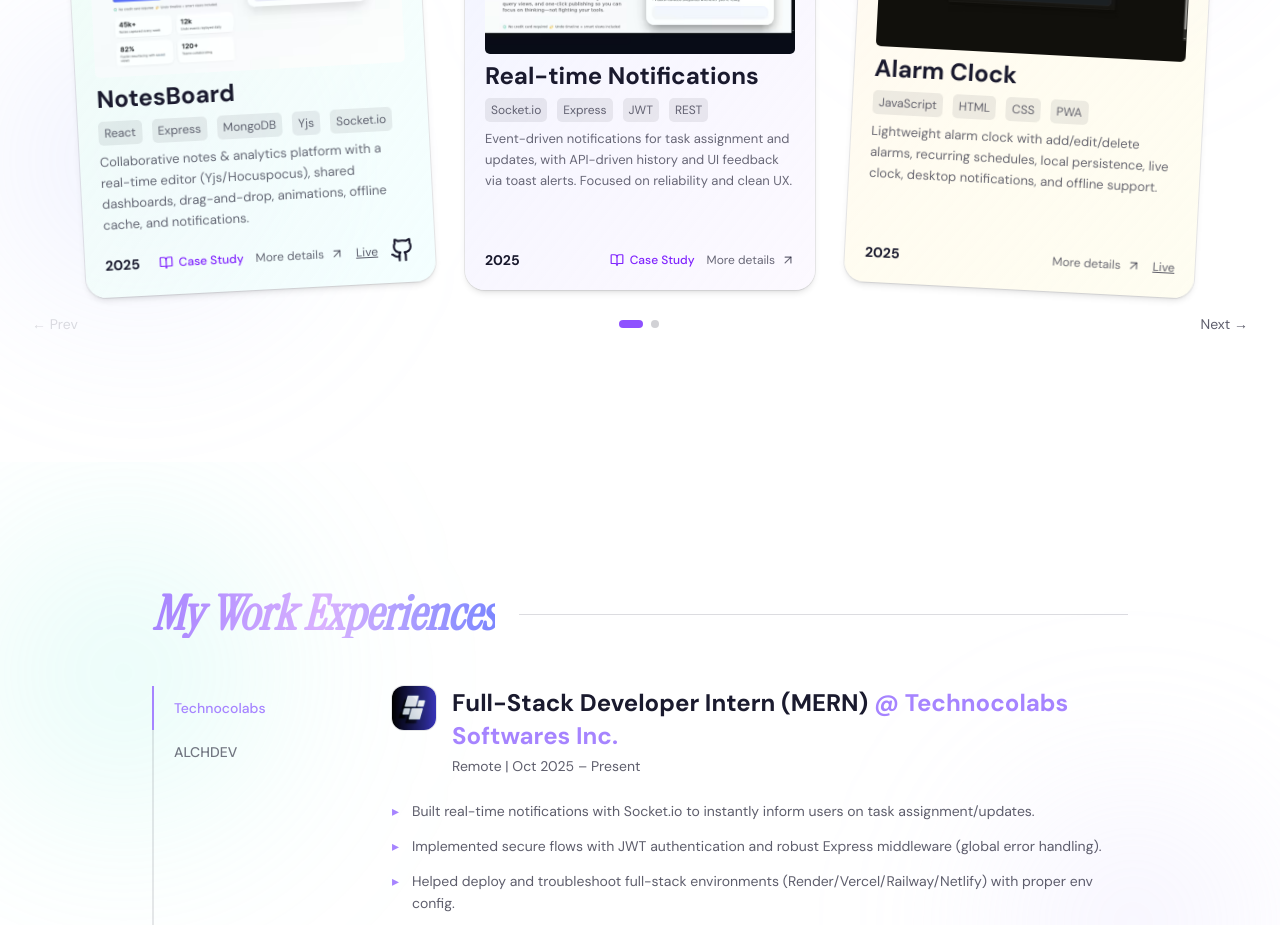
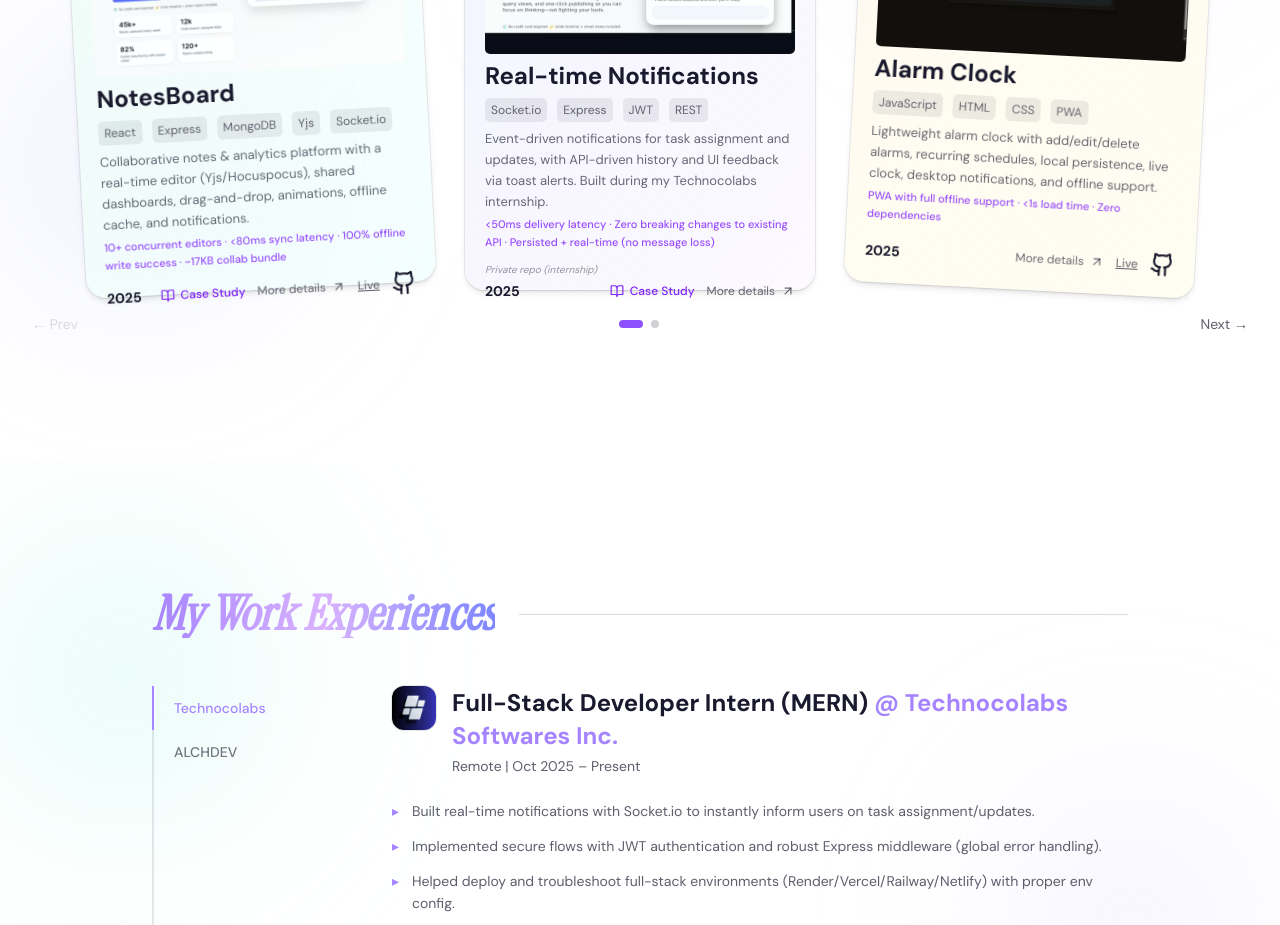
Before and after one commit to redaalch/myPortfolio, a React (Vite) app: page / in a window 1280 px wide. Shown: the part 1200-2125 px from the top of the page. Built offline with nearby package versions, Linux system fonts and the light colour scheme.

Commit message:
feat: enhance case studies and projects data with impact descriptions, add repo notes, and improve navigation button styles

```diff
--- a/src/data/case-studies.ts
+++ b/src/data/case-studies.ts
@@ -196,7 +196,9 @@
       "Perfect Lighthouse accessibility score (skip-link, focus-visible, semantic HTML, ARIA labels)",
       "SEO: canonical URL, Open Graph, Twitter Card, JSON-LD Person schema — all server-rendered in the HTML shell",
       "Zero CMS dependency — content lives in TypeScript data files for type-safety and instant rebuilds",
+      "Contact form must work without a custom backend — no server to maintain",
       "CI must block broken deploys: lint, typecheck, and Lighthouse budgets run before every merge",
+      "Secrets (API keys) must stay out of the git repo while still being available at build time",
       "Bundle must stay lean — no heavy UI library; Tailwind v4 + Lucide icons only",
     ],
     architectureSections: [
@@ -241,9 +243,14 @@
           "The homepage layers an abstract textured background (abstract-bg.jpg) under a semi-transparent overlay, floating glow orbs (CSS radial-gradient + keyframe drift), and rising bubble spans with randomised sizes, positions, and durations. These purely decorative elements are marked aria-hidden and add depth without affecting performance or accessibility.",
       },
       {
+        heading: "Contact Form",
+        content:
+          "The contact form submits to Web3Forms via a simple POST with FormData — no backend needed. The API key is stored in a .env file locally (VITE_WEB3FORMS_KEY) and injected at build time via a GitHub Actions repository secret. This keeps the key out of version control while allowing the CI pipeline to bake it into the production bundle.",
+      },
+      {
         heading: "CI / CD Pipeline",
         content:
-          "GitHub Actions workflow: npm ci → ESLint → tsc --noEmit → vite build → Lighthouse CI (performance ≥ 0.9, CLS < 0.1). Dependabot keeps npm and Actions dependencies fresh weekly. CodeQL scans JavaScript/TypeScript on every push for security vulnerabilities. Deployment is automatic to GitHub Pages with a custom domain (remyportfolio.me).",
+          "GitHub Actions workflow: npm ci → ESLint → tsc --noEmit → vite build (with VITE_WEB3FORMS_KEY from repo secrets) → Lighthouse CI (performance ≥ 0.9, CLS < 0.1). Dependabot keeps npm and Actions dependencies fresh weekly. CodeQL scans JavaScript/TypeScript on every push for security vulnerabilities. Deployment is automatic to GitHub Pages with a custom domain (remyportfolio.me).",
       },
     ],
     keyDecisions: [
@@ -273,6 +280,12 @@
         answer:
           "The existing scroll-reveal hook only controls CSS opacity/transform — the JS and component tree still ship upfront. React.lazy() with Suspense actually defers parsing and evaluation of each section's code until React tries to render it. Combined, the user sees a smooth reveal animation while the browser does less work on first load.",
       },
+      {
+        question:
+          "Why Web3Forms over EmailJS or a custom backend for the contact form?",
+        answer:
+          "Web3Forms requires zero dependencies — just a fetch POST with FormData. EmailJS needs an SDK and exposes more config. A custom backend (e.g. Express + Nodemailer) means another service to maintain and deploy. For a single contact form, Web3Forms is the simplest correct solution: one API key, one HTTP call, emails forwarded to my inbox.",
+      },
     ],
     outcomes: [
       { label: "Lighthouse Performance", value: "95+" },
@@ -280,6 +293,7 @@
       { label: "Initial JS payload", value: "~84 KB gzip" },
       { label: "Hero image size", value: "5–15 KB (AVIF)" },
       { label: "Accessibility score", value: "100" },
+      { label: "Contact form", value: "Web3Forms (no backend)" },
       { label: "Code-split chunks", value: "6 lazy sections" },
       {
         label: "Page transitions",
--- a/src/data/projects.ts
+++ b/src/data/projects.ts
@@ -7,11 +7,13 @@
   slug: string;
   title: string;
   description: string;
+  impact: string;
   about: string[];
   tags: string[];
   year: string;
   repoUrl?: string;
   liveUrl?: string;
+  repoNote?: string;
   image?: string;
   color: string;
   lightColor: string;
@@ -24,6 +26,8 @@
     title: "NotesBoard",
     description:
       "Collaborative notes & analytics platform with a real-time editor (Yjs/Hocuspocus), shared dashboards, drag-and-drop, animations, offline cache, and notifications.",
+    impact:
+      "10+ concurrent editors · <80ms sync latency · 100% offline write success · ~17KB collab bundle",
     about: [
       "NotesBoard is built to help teams collaborate in real-time on shared notes and dashboards without losing editing consistency.",
       "The project combines a React frontend with a Node/Express backend and synchronization using Yjs for conflict-free collaboration.",
@@ -42,7 +46,9 @@
     slug: "real-time-notifications",
     title: "Real-time Notifications",
     description:
-      "Event-driven notifications for task assignment and updates, with API-driven history and UI feedback via toast alerts. Focused on reliability and clean UX.",
+      "Event-driven notifications for task assignment and updates, with API-driven history and UI feedback via toast alerts. Built during my Technocolabs internship.",
+    impact:
+      "<50ms delivery latency · Zero breaking changes to existing API · Persisted + real-time (no message loss)",
     about: [
       "This module adds instant task update notifications to improve communication and response time in project workflows.",
       "It uses Socket.io channels and secured API endpoints to ensure users receive consistent, authenticated updates.",
@@ -50,6 +56,7 @@
     ],
     tags: ["Socket.io", "Express", "JWT", "REST"],
     year: "2025",
+    repoNote: "Private repo (internship)",
     image: notificationsPreview,
     color: "from-indigo-900/80 via-violet-800/75 to-purple-900/85",
     lightColor: "from-indigo-50/80 via-violet-50/70 to-purple-50/60",
@@ -60,6 +67,7 @@
     title: "Alarm Clock",
     description:
       "Lightweight alarm clock with add/edit/delete alarms, recurring schedules, local persistence, live clock, desktop notifications, and offline support.",
+    impact: "PWA with full offline support · <1s load time · Zero dependencies",
     about: [
       "Alarm Clock is a progressive web app focused on speed and ease of use for daily reminders.",
       "It supports recurring alarms, local storage persistence, and browser notifications for practical day-to-day usage.",
@@ -67,6 +75,7 @@
     ],
     tags: ["JavaScript", "HTML", "CSS", "PWA"],
     year: "2025",
+    repoUrl: "https://github.com/redaalch/alarm-clock",
     liveUrl: "https://redaalch.github.io/alarm-clock/",
     image: alarmClockPreview,
     color: "from-orange-900/80 via-amber-800/70 to-yellow-900/75",
@@ -77,6 +86,7 @@
     title: "Portfolio (This Site)",
     description:
       "Modern portfolio built with React, Tailwind CSS, and TypeScript. Includes smooth animations, responsive design, and deployed via GitHub Pages.",
+    impact: "Lighthouse 95+ perf / 100 a11y / 100 SEO · Sub-2s LCP · 6 lazy-loaded chunks",
     about: [
       "This portfolio showcases projects, experience, and certifications in a clean and modern format.",
       "The site uses reusable sections, smooth transitions, and responsive layouts to deliver a polished user experience.",
--- a/src/pages/CaseStudyPage.tsx
+++ b/src/pages/CaseStudyPage.tsx
@@ -65,7 +65,7 @@
 
       <div className="max-w-[900px] mx-auto px-5 lg:px-12 pt-36 pb-16">
         {/* Breadcrumb */}
-        <nav className="text-sm text-foreground/80 mb-10">
+        <nav className="text-sm text-foreground/80 mb-10 flex flex-wrap items-center gap-y-1">
           <Link
             to="/"
             viewTransition
@@ -259,7 +259,7 @@
           <Link
             to={project ? `/projects/${project.slug}` : "/#projects"}
             viewTransition
-            className="inline-flex items-center gap-2 px-6 py-4 rounded text-sm font-medium text-foreground/90 ring-1 ring-foreground/90 hover:bg-foreground/90 hover:text-background transition-all duration-300 hover:-translate-y-0.5"
+            className="inline-flex items-center justify-center gap-2 w-full sm:w-auto px-6 py-4 rounded text-sm font-medium text-foreground/90 ring-1 ring-foreground/90 hover:bg-foreground/90 hover:text-background transition-all duration-300 hover:-translate-y-0.5"
           >
             <ArrowLeft className="w-4 h-4" />
             Back to Project
@@ -268,7 +268,7 @@
           <Link
             to="/#contact"
             viewTransition
-            className="inline-block px-6 py-4 rounded text-sm font-medium text-foreground/90 ring-1 ring-foreground/90 hover:bg-foreground/90 hover:text-background transition-all duration-300 hover:-translate-y-0.5"
+            className="inline-flex items-center justify-center w-full sm:w-auto px-6 py-4 rounded text-sm font-medium text-foreground/90 ring-1 ring-foreground/90 hover:bg-foreground/90 hover:text-background transition-all duration-300 hover:-translate-y-0.5"
           >
             Start a Project &rsaquo;
           </Link>
--- a/src/pages/ProjectDetailsPage.tsx
+++ b/src/pages/ProjectDetailsPage.tsx
@@ -192,7 +192,7 @@
           <Link
             to="/#projects"
             viewTransition
-            className="inline-block px-6 py-4 rounded text-sm font-medium text-foreground/90 ring-1 ring-foreground/90 hover:bg-foreground/90 hover:text-background transition-all duration-300 hover:-translate-y-0.5"
+            className="inline-flex items-center justify-center w-full sm:w-auto px-6 py-4 rounded text-sm font-medium text-foreground/90 ring-1 ring-foreground/90 hover:bg-foreground/90 hover:text-background transition-all duration-300 hover:-translate-y-0.5"
           >
             &lsaquo; Back to All Projects
           </Link>
@@ -200,7 +200,7 @@
           <Link
             to="/#contact"
             viewTransition
-            className="inline-block px-6 py-4 rounded text-sm font-medium text-foreground/90 ring-1 ring-foreground/90 hover:bg-foreground/90 hover:text-background transition-all duration-300 hover:-translate-y-0.5"
+            className="inline-flex items-center justify-center w-full sm:w-auto px-6 py-4 rounded text-sm font-medium text-foreground/90 ring-1 ring-foreground/90 hover:bg-foreground/90 hover:text-background transition-all duration-300 hover:-translate-y-0.5"
           >
             Start a Project &rsaquo;
           </Link>
```
